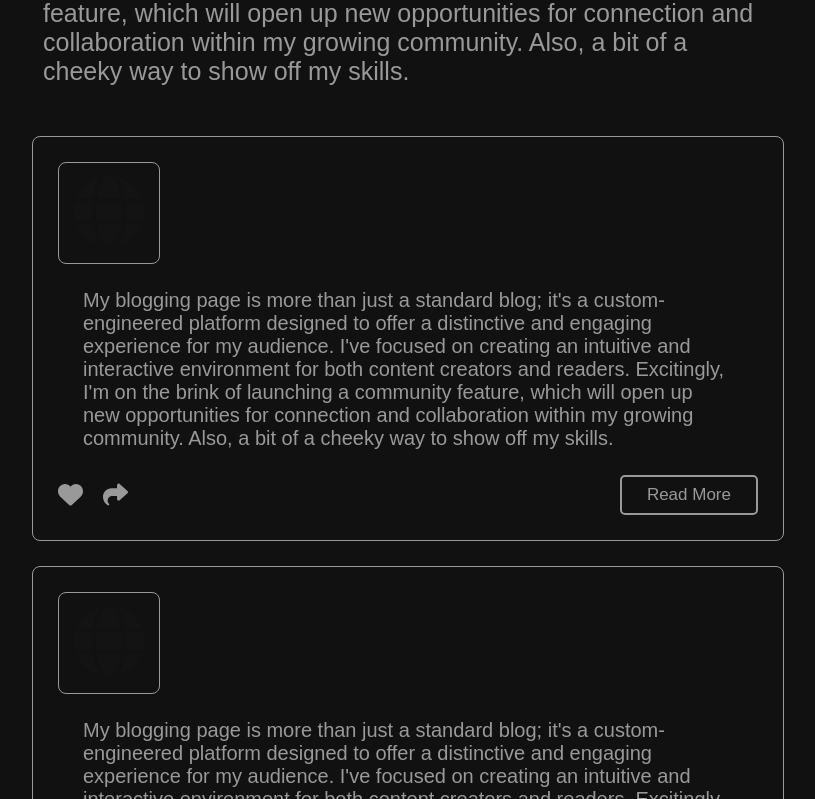
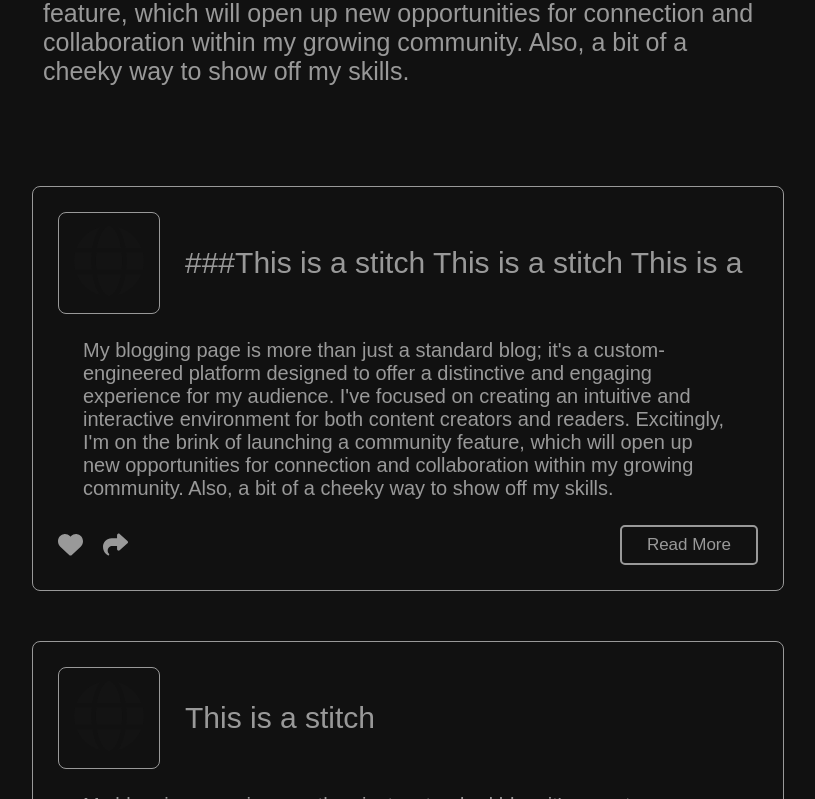
Before and after one commit to 12jihan/webjehoff, an Angular app: page /blog in a window 1280 px wide. Shown: the part 341-1140 px from the top of the page, without its empty margins (232-1047 px from the left). Built offline with nearby package versions, Linux system fonts and the light colour scheme.

Commit message:
additional

```diff
--- a/src/app/features/blogging/blogging.component.html
+++ b/src/app/features/blogging/blogging.component.html
@@ -1,4 +1,4 @@
-<section class="container">
+<section class="blog-page-info">
     <h1 class="title">
         Jareem's Blog
     </h1>
@@ -11,13 +11,20 @@
         Also, a bit of a cheeky way to show off my skills.
     </p>
 
-    <div *ngFor="let post of mockBlogPreview; index as i;" [class]="'blog-card-' + i + ' blog-card'">
+    <!-- <ng-template [ngIf]="showBlogs"> -->
+
+    <!-- </ng-template> -->
+</section>
+
+<section class="blog-preview">
+    <div *ngFor="let post of blogPreview; index as i;" [class]="'blog-card-' + i + ' blog-card'">
         <div class="blog-preview-card">
             <div class="card-header">
                 <div class="header-image">
                     <fa-icon [icon]="faGlobe"></fa-icon>
                 </div>
                 <div class="header-title">
+                    {{ post.title }}
                 </div>
             </div>
 
--- a/src/app/features/blogging/blogging.component.scss
+++ b/src/app/features/blogging/blogging.component.scss
@@ -1,4 +1,4 @@
-.container {
+.blog-page-info {
     display: flex;
     flex-direction: column;
     align-items: center;
@@ -17,12 +17,21 @@
         margin-bottom: 50px;
     }
 
+
+}
+
+.blog-preview {
+    display: flex;
+    flex-direction: column;
+    justify-content: center;
+    align-items: center;
+
     .blog-card {
         width: 700px;
         border: 1px solid #999;
         border-radius: 8px;
         padding: 25px;
-        margin-bottom: 25px;
+        margin-bottom: 50px;
 
         .card-header {
             display: flex;
@@ -88,5 +97,4 @@
             }
         }
     }
-
 }
--- a/src/app/features/blogging/blogging.component.ts
+++ b/src/app/features/blogging/blogging.component.ts
@@ -3,7 +3,7 @@ import { CommonModule } from '@angular/common';
 import { BloggingService } from 'src/app/core/services/blogging-service/blogging.service';
 import { BlogPreviewModel } from 'src/app/core/models/BlogPreviewModel';
 import { SharedModule } from 'src/app/shared/shared.module';
-import { faShare, faHeart, faGlobe } from '@fortawesome/free-solid-svg-icons';
+import { faShare, faHeart, faGlobe, IconDefinition } from '@fortawesome/free-solid-svg-icons';
 import { FontAwesomeModule } from '@fortawesome/angular-fontawesome';
 
 
@@ -17,11 +17,12 @@ import { FontAwesomeModule } from '@fortawesome/angular-fontawesome';
 })
 export class BloggingComponent implements OnInit {
 
-  faShare = faShare;
-  faHeart = faHeart;
-  faGlobe = faGlobe;
+  faShare: IconDefinition = faShare;
+  faHeart: IconDefinition = faHeart;
+  faGlobe: IconDefinition = faGlobe;
+  showBlogs: boolean = true;
 
-  mockBlogPreview: BlogPreviewModel[] = [
+  blogPreview: BlogPreviewModel[] = [
     {
       title: "###This is a stitch This is a stitch This is a",
       body: `
```
